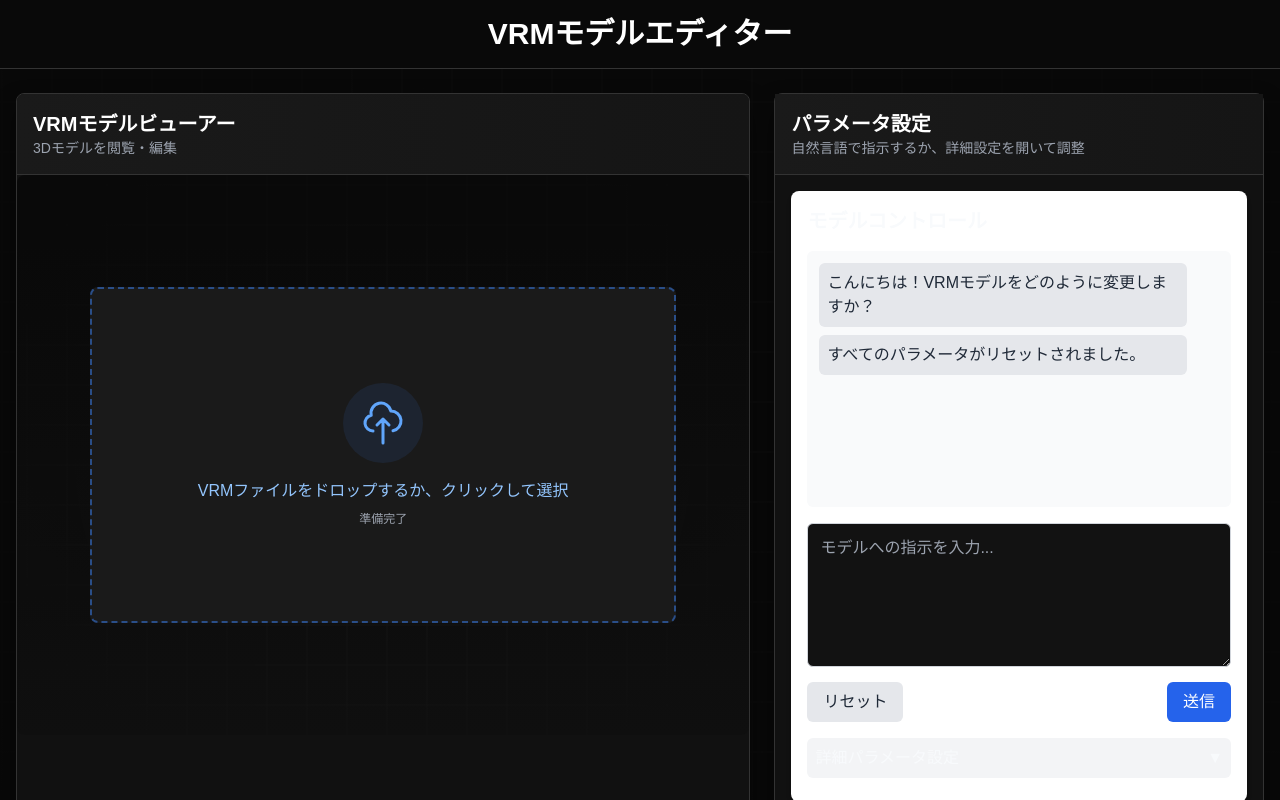
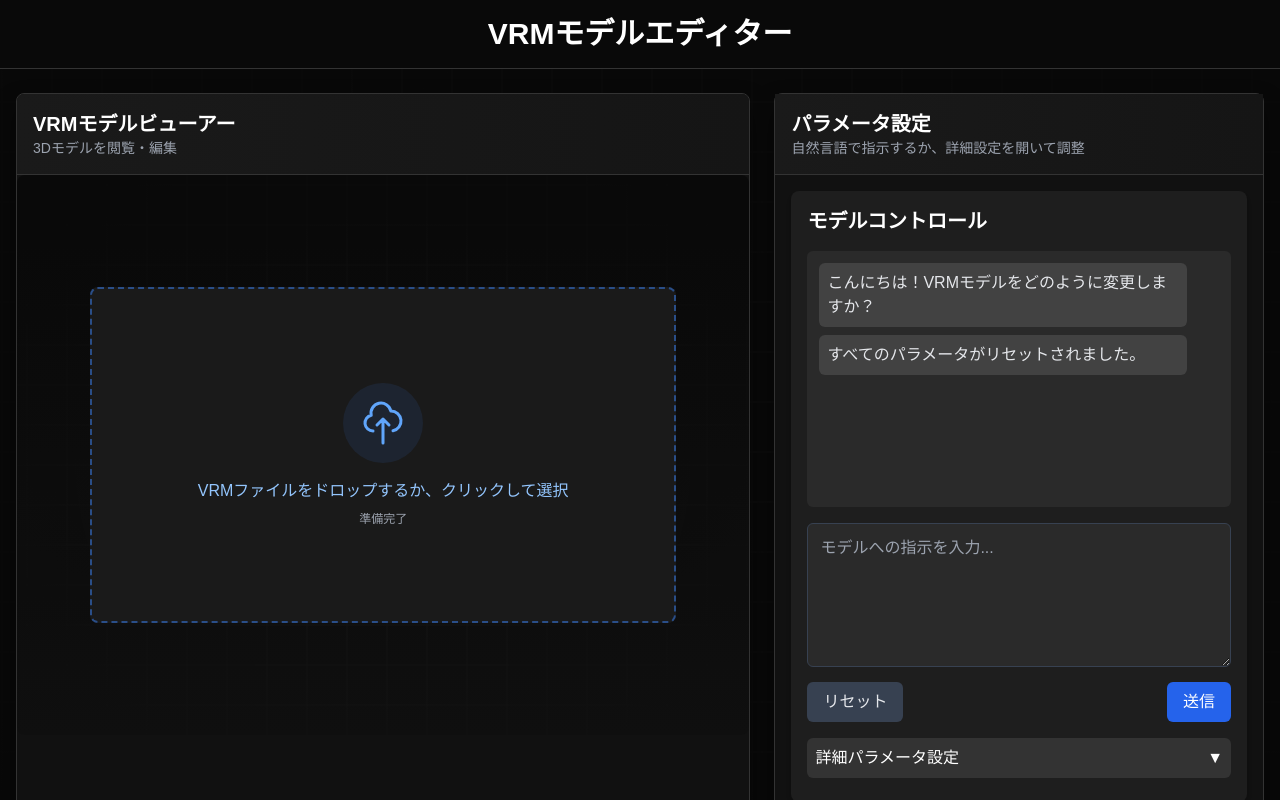
Before and after one commit to tsubouchi/vrm-editor, a Next.js app: page / in a window 1280 px wide. Shown: the top 800 px of the page. Built offline with nearby package versions, Linux system fonts and the light colour scheme; no server answers.

Commit message:
ダークモード対応: コメント入力欄とチャット履歴の背景色を修正

```diff
--- a/src/components/ui/VRMParameterEditor.tsx
+++ b/src/components/ui/VRMParameterEditor.tsx
@@ -134,13 +134,13 @@ const VRMParameterEditor: React.FC<VRMParameterEditorProps> = ({
   };
 
   return (
-    <div className="bg-white p-4 rounded-lg shadow-md w-full">
-      <h2 className="text-xl font-bold mb-4">モデルコントロール</h2>
+    <div className="bg-[#1e1e1e] p-4 rounded-lg shadow-md w-full">
+      <h2 className="text-xl font-bold mb-4 text-white">モデルコントロール</h2>
 
       {/* チャット履歴表示エリア（高さを2倍に） */}
       <div
         ref={chatContainerRef}
-        className="bg-gray-50 p-3 rounded-md mb-4 h-80 overflow-y-auto"
+        className="bg-[#2a2a2a] p-3 rounded-md mb-4 h-80 overflow-y-auto"
         style={{ height: '16rem' }}
       >
         {chatHistory.map((message, index) => (
@@ -148,8 +148,8 @@ const VRMParameterEditor: React.FC<VRMParameterEditorProps> = ({
             key={index}
             className={`mb-2 p-2 rounded-md ${
               message.type === 'user'
-                ? 'bg-blue-100 text-blue-800 ml-8'
-                : 'bg-gray-200 text-gray-800 mr-8'
+                ? 'bg-[#303f9f] text-white ml-8'
+                : 'bg-[#424242] text-gray-200 mr-8'
             }`}
           >
             {message.text}
@@ -163,14 +163,14 @@ const VRMParameterEditor: React.FC<VRMParameterEditorProps> = ({
           value={command}
           onChange={handleCommandChange}
           onKeyDown={handleKeyDown}
-          className="w-full p-3 border border-gray-300 rounded-md focus:ring-2 focus:ring-blue-500 focus:border-transparent"
+          className="w-full p-3 border border-gray-700 rounded-md bg-[#2a2a2a] text-white placeholder-gray-400 focus:ring-2 focus:ring-blue-500 focus:border-transparent"
           placeholder="モデルへの指示を入力..."
           style={{ height: '9rem', minHeight: '9rem' }}
         />
         <div className="flex justify-between mt-2">
           <button
             onClick={onReset}
-            className="px-4 py-2 bg-gray-200 text-gray-800 rounded-md hover:bg-gray-300 transition-colors"
+            className="px-4 py-2 bg-gray-700 text-gray-200 rounded-md hover:bg-gray-600 transition-colors"
           >
             リセット
           </button>
@@ -185,7 +185,7 @@ const VRMParameterEditor: React.FC<VRMParameterEditorProps> = ({
 
       {/* アコーディオンヘッダー */}
       <div
-        className="flex justify-between items-center p-2 bg-gray-100 rounded-md cursor-pointer mb-2"
+        className="flex justify-between items-center p-2 bg-[#333333] text-white rounded-md cursor-pointer mb-2"
         onClick={() => setIsExpanded(!isExpanded)}
       >
         <span className="font-medium">詳細パラメータ設定</span>
```
